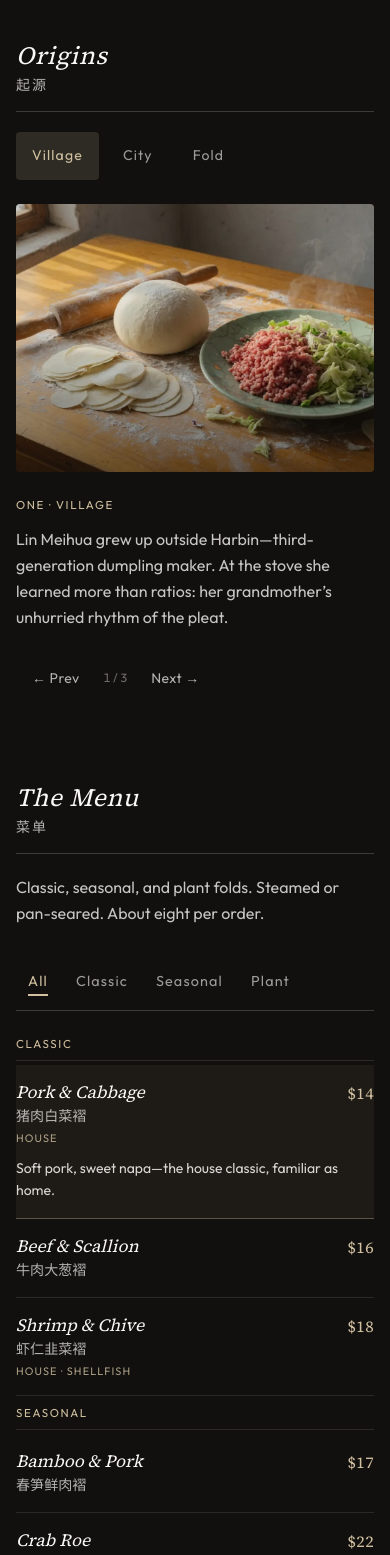
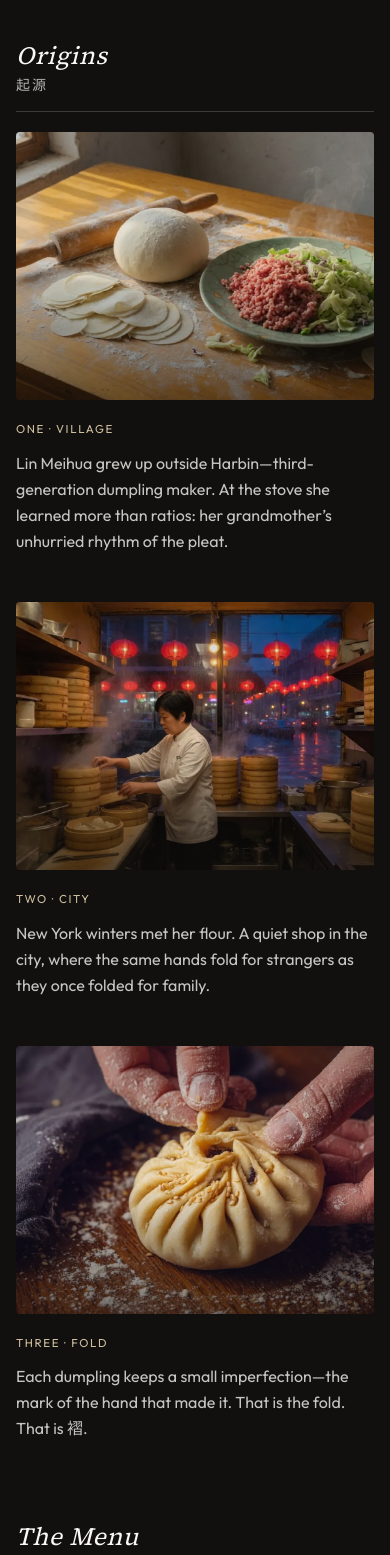
Before and after one commit to seitou1/zhe-the-fold, a Next.js app: page / in a window 390 px wide. Shown: the part 900-2455 px from the top of the page. Built offline with nearby package versions, Linux system fonts and the light colour scheme.

Commit message:
fix(mobile): progressive HTML for menu/story taps
Drop client-only onClick UI that failed over LAN dev. Filters use
?cat= links; dishes use native details/summary; story stacks chapters.

```diff
--- a/app/page.tsx
+++ b/app/page.tsx
@@ -5,14 +5,18 @@ import { StorySection } from "@/components/story-section";
 import { VisitSection } from "@/components/visit-section";
 import { site } from "@/lib/site";
 
-export default function Home() {
+type HomeProps = {
+  searchParams: Promise<{ cat?: string }>;
+};
+
+export default async function Home({ searchParams }: HomeProps) {
+  const params = await searchParams;
   const { menu } = site.sections;
 
   return (
     <>
       <Hero />
 
-      {/* Explicit stacking so section controls stay above any media */}
       <div className="relative z-10 mx-auto w-full max-w-6xl space-y-20 px-[var(--stage-x)] pb-24 pt-10 sm:space-y-28 sm:pb-32 sm:pt-14">
         <StorySection />
 
@@ -25,7 +29,7 @@ export default function Home() {
           <p className="mb-8 max-w-xl font-ui text-base leading-relaxed text-cream-soft sm:text-lg">
             {menu.body}
           </p>
-          <MenuList />
+          <MenuList filter={params.cat} />
         </section>
 
         <div className="relative">
--- a/components/hash-link.tsx
+++ b/components/hash-link.tsx
@@ -1,6 +1,4 @@
-"use client";
-
-import type { MouseEvent, ReactNode } from "react";
+import type { ReactNode } from "react";
 
 type HashLinkProps = {
   href: string;
@@ -10,8 +8,8 @@ type HashLinkProps = {
 };
 
 /**
- * In-page #section links that work on mobile Safari / App Router.
- * Native hash alone is flaky after client navigation; we scroll explicitly.
+ * Plain in-page anchors — native browser behavior (no client JS).
+ * Most reliable on mobile Safari over LAN.
  */
 export function HashLink({
   href,
@@ -19,20 +17,8 @@ export function HashLink({
   children,
   "aria-label": ariaLabel,
 }: HashLinkProps) {
-  const onClick = (e: MouseEvent<HTMLAnchorElement>) => {
-    if (!href.startsWith("#")) return;
-    const id = href.slice(1);
-    if (!id) return;
-    const el = document.getElementById(id);
-    if (!el) return;
-    e.preventDefault();
-    el.scrollIntoView({ behavior: "smooth", block: "start" });
-    // Keep URL in sync without full navigation
-    window.history.replaceState(null, "", href);
-  };
-
   return (
-    <a href={href} className={className} aria-label={ariaLabel} onClick={onClick}>
+    <a href={href} className={className} aria-label={ariaLabel}>
       {children}
     </a>
   );
--- a/components/menu-list.tsx
+++ b/components/menu-list.tsx
@@ -1,41 +1,43 @@
-"use client";
-
-import { useMemo, useState } from "react";
+import Link from "next/link";
 import {
   filterMenuItems,
   groupMenuItems,
   listMeta,
   listTitle,
   MENU_FILTERS,
-  MENU_ITEMS,
   type MenuCategory,
-  type MenuItem,
 } from "@/lib/menu";
 
 type FilterId = "all" | MenuCategory;
 
+type MenuListProps = {
+  /** From URL ?cat= — works with zero client JS */
+  filter?: string;
+};
+
+function normalizeFilter(raw?: string): FilterId {
+  if (raw === "classic" || raw === "seasonal" || raw === "plant") return raw;
+  return "all";
+}
+
 /**
- * Scannable menu ledger — plain buttons (no listbox roles; cleaner on iOS).
+ * Menu ledger — progressive enhancement.
+ * Filters = real links (?cat=). Rows = <details>/<summary> (native expand).
+ * No useState / no client bundle required for taps to work on mobile.
  */
-export function MenuList() {
-  const [filter, setFilter] = useState<FilterId>("all");
-  const [activeId, setActiveId] = useState<string | null>(
-    MENU_ITEMS[0]?.id ?? null
-  );
-
-  const visible = useMemo(() => filterMenuItems(filter), [filter]);
-  const groups = useMemo(() => {
-    if (filter !== "all") {
-      return [
+export function MenuList({ filter: filterProp }: MenuListProps) {
+  const filter = normalizeFilter(filterProp);
+  const visible = filterMenuItems(filter);
+  const groups =
+    filter === "all"
+      ? groupMenuItems(visible)
+      : [
           {
             category: filter,
             label: visible[0]?.catLabel || filter,
             items: visible,
           },
         ];
-    }
-    return groupMenuItems(visible);
-  }, [filter, visible]);
 
   return (
     <div className="relative w-full max-w-xl">
@@ -45,19 +47,17 @@ export function MenuList() {
       >
         {MENU_FILTERS.map((f) => {
           const on = filter === f.id;
+          const href =
+            f.id === "all" ? "/#menu" : `/?cat=${encodeURIComponent(f.id)}#menu`;
           return (
-            <button
+            <Link
               key={f.id}
-              type="button"
-              aria-pressed={on}
-              onClick={() => {
-                setFilter(f.id);
-                const next = filterMenuItems(f.id);
-                setActiveId(next[0]?.id ?? null);
-              }}
-              className={`min-h-12 shrink-0 px-3 py-3 font-ui text-[0.9rem] tracking-[0.08em] ${
+              href={href}
+              scroll={true}
+              className={`inline-flex min-h-12 shrink-0 items-center px-3 py-3 font-ui text-[0.9rem] tracking-[0.08em] ${
                 on ? "text-wheat" : "text-cream/60 active:text-cream"
               }`}
+              aria-current={on ? "true" : undefined}
             >
               <span
                 className={`border-b-2 pb-1 ${
@@ -66,7 +66,7 @@ export function MenuList() {
               >
                 {f.label}
               </span>
-            </button>
+            </Link>
           );
         })}
       </div>
@@ -81,51 +81,16 @@ export function MenuList() {
             ) : null}
 
             <ul className="m-0 list-none p-0">
-              {group.items.map((item) => (
-                <MenuRow
-                  key={item.id}
-                  item={item}
-                  active={activeId === item.id}
-                  onSelect={() =>
-                    setActiveId((id) => (id === item.id ? null : item.id))
-                  }
-                />
-              ))}
-            </ul>
-          </div>
-        ))}
-      </div>
-
-      <p className="mt-8 border-t border-line pt-4 font-ui text-[0.7rem] leading-relaxed tracking-wide text-cream/50">
-        Steamed or pan-seared · Share allergies · About eight per order
-      </p>
-    </div>
-  );
-}
-
-function MenuRow({
-  item,
-  active,
-  onSelect,
-}: {
-  item: MenuItem;
-  active: boolean;
-  onSelect: () => void;
-}) {
+              {group.items.map((item) => {
                 const title = listTitle(item);
                 const meta = listMeta(item);
-
                 return (
-    <li className="m-0 p-0">
-      <button
-        type="button"
-        onClick={onSelect}
-        className={`grid w-full grid-cols-[minmax(0,1fr)_auto] gap-x-3 gap-y-0.5 border-b border-cream/10 py-4 text-left ${
-          active
-            ? "border-wheat/35 bg-wheat/[0.06]"
-            : "active:bg-cream/[0.04]"
-        }`}
+                  <li
+                    key={item.id}
+                    className="m-0 border-b border-cream/10 p-0"
                   >
+                    <details className="group">
+                      <summary className="grid cursor-pointer list-none grid-cols-[minmax(0,1fr)_auto] gap-x-3 gap-y-0.5 py-4 marker:content-none [&::-webkit-details-marker]:hidden">
                         <span className="font-display text-[1.08rem] italic leading-snug text-cream sm:text-[1.15rem]">
                           {title}
                         </span>
@@ -143,12 +108,22 @@ function MenuRow({
                             {meta}
                           </span>
                         ) : null}
-        {active ? (
-          <span className="col-span-2 mt-2 max-w-md font-ui text-sm leading-relaxed text-cream/85">
+                      </summary>
+                      <p className="max-w-md pb-4 font-ui text-sm leading-relaxed text-cream/85">
                         {item.desc}
-          </span>
-        ) : null}
-      </button>
+                      </p>
+                    </details>
                   </li>
                 );
+              })}
+            </ul>
+          </div>
+        ))}
+      </div>
+
+      <p className="mt-8 border-t border-line pt-4 font-ui text-[0.7rem] leading-relaxed tracking-wide text-cream/50">
+        Steamed or pan-seared · Share allergies · About eight per order
+      </p>
+    </div>
+  );
 }
--- a/components/story-section.tsx
+++ b/components/story-section.tsx
@@ -1,22 +1,12 @@
-"use client";
-
-import { useState } from "react";
 import { SectionHeading } from "@/components/section-heading";
 import { STORY_CHAPTERS } from "@/lib/story";
 import { site } from "@/lib/site";
 
 /**
- * Origins — three chapters. Plain <img> + buttons (no next/image fill overlay).
+ * Origins — all three chapters visible (no client JS / tabs).
+ * Always tappable/readable on mobile even if React never hydrates.
  */
 export function StorySection() {
-  const [index, setIndex] = useState(0);
-  const chapter = STORY_CHAPTERS[index];
-  const n = STORY_CHAPTERS.length;
-
-  const go = (dir: number) => {
-    setIndex((i) => (i + dir + n) % n);
-  };
-
   return (
     <section
       id="story"
@@ -29,77 +19,39 @@ export function StorySection() {
         cn={site.sections.story.cn}
       />
 
-      <div
-        className="mb-6 flex flex-wrap gap-2"
-        aria-label="Story chapters"
+      <div className="flex flex-col gap-12 sm:gap-16">
+        {STORY_CHAPTERS.map((chapter) => (
+          <article
+            key={chapter.id}
+            id={`story-${chapter.id}`}
+            className="grid gap-5 lg:grid-cols-[minmax(0,1.05fr)_minmax(0,1fr)] lg:items-center lg:gap-10"
           >
-        {STORY_CHAPTERS.map((ch, i) => {
-          const on = i === index;
-          return (
-            <button
-              key={ch.id}
-              type="button"
-              aria-pressed={on}
-              onClick={() => setIndex(i)}
-              className={`min-h-12 rounded-sm px-4 py-3 font-ui text-[0.88rem] tracking-[0.08em] ${
-                on
-                  ? "bg-wheat/15 text-wheat"
-                  : "text-cream/60 active:text-cream"
-              }`}
-            >
-              {ch.short}
-            </button>
-          );
-        })}
-      </div>
-
-      <div className="grid gap-6 lg:grid-cols-[minmax(0,1.1fr)_minmax(0,1fr)] lg:items-center lg:gap-10">
-        <div className="pointer-events-none relative aspect-[4/3] overflow-hidden rounded-sm bg-void sm:aspect-[16/10]">
+            <div className="relative aspect-[4/3] overflow-hidden rounded-sm bg-void sm:aspect-[16/10]">
               {/* eslint-disable-next-line @next/next/no-img-element */}
               <img
-            key={chapter.id}
                 src={chapter.image}
                 alt=""
                 className="h-full w-full object-cover"
                 style={{ objectPosition: chapter.position }}
+                loading={chapter.id === "village" ? "eager" : "lazy"}
                 decoding="async"
               />
               <div
                 aria-hidden
-            className="absolute inset-0 bg-gradient-to-t from-void/50 via-transparent to-void/20"
+                className="pointer-events-none absolute inset-0 bg-gradient-to-t from-void/50 via-transparent to-void/20"
               />
             </div>
 
-        <div className="flex min-h-[10rem] flex-col justify-center">
+            <div>
               <p className="mb-3 font-ui text-[0.72rem] uppercase tracking-[0.14em] text-wheat">
                 {chapter.label}
               </p>
               <p className="max-w-md font-ui text-base leading-relaxed text-cream-soft sm:text-lg">
                 {chapter.body}
               </p>
-
-          <div className="mt-6 flex items-center gap-2">
-            <button
-              type="button"
-              onClick={() => go(-1)}
-              className="min-h-12 px-4 font-ui text-sm tracking-wide text-cream/70 active:text-wheat"
-              aria-label="Previous chapter"
-            >
-              ← Prev
-            </button>
-            <span className="font-ui text-xs tabular-nums text-cream/40">
-              {index + 1} / {n}
-            </span>
-            <button
-              type="button"
-              onClick={() => go(1)}
-              className="min-h-12 px-4 font-ui text-sm tracking-wide text-cream/70 active:text-wheat"
-              aria-label="Next chapter"
-            >
-              Next →
-            </button>
             </div>
-        </div>
+          </article>
+        ))}
       </div>
     </section>
   );
```
Also changed, not shown: components/open-chip.tsx (+10 -27 lines). Lines whose indentation alone changed are shown as unchanged.
